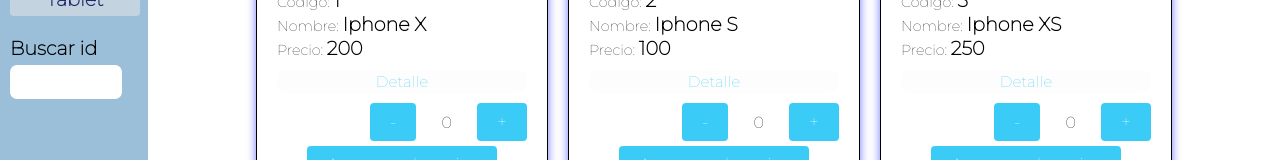
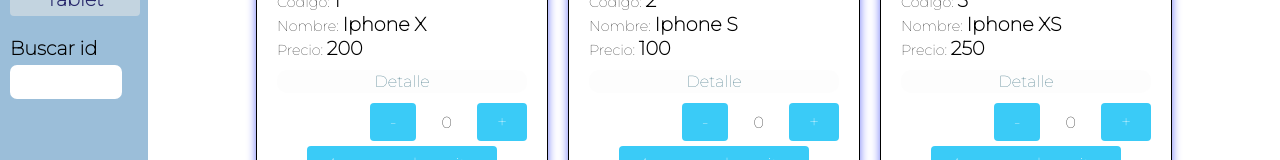
Before and after one commit to GustavoFerreri/eComerceTP_CoderHouse, a React (Create React App) app: page /product/all in a window 1280 px wide. Shown: the part 262-422 px from the top of the page. Built offline with nearby package versions, Linux system fonts and the light colour scheme.

Commit message:
Cambios menores en Item.css

```diff
--- a/src/components/Item/Item.css
+++ b/src/components/Item/Item.css
@@ -29,13 +29,13 @@
     font-weight: bold;
 }
 .itemInfo-link{
-    font-size:0.95rem;
+    font-size: 1rem;
     text-decoration: none;
     text-align: center;
     margin-top: 10px;
     padding: 2px;
     border-radius: 10px;
-    color: #3acbf7;
+    color: #2b6577;
     background-color: rgba(248, 248, 248, 0.322);
 }
 
```
